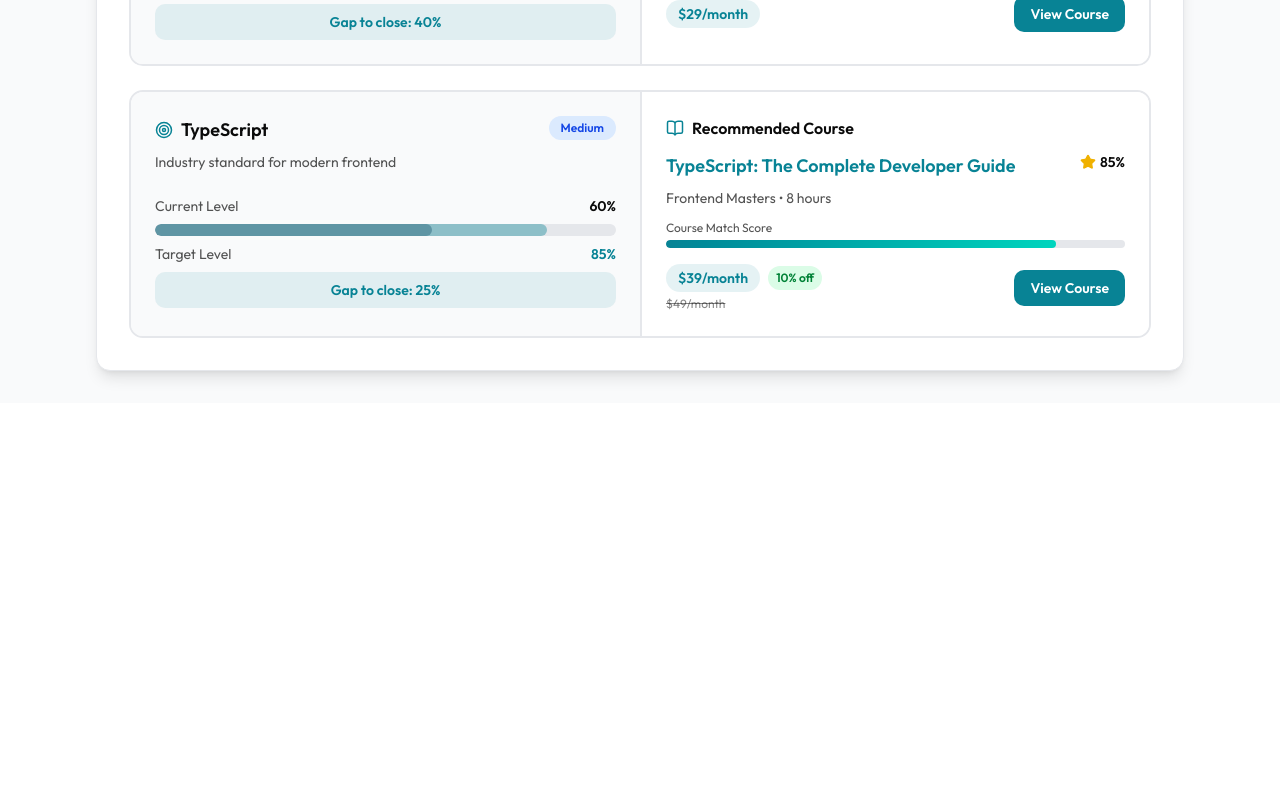
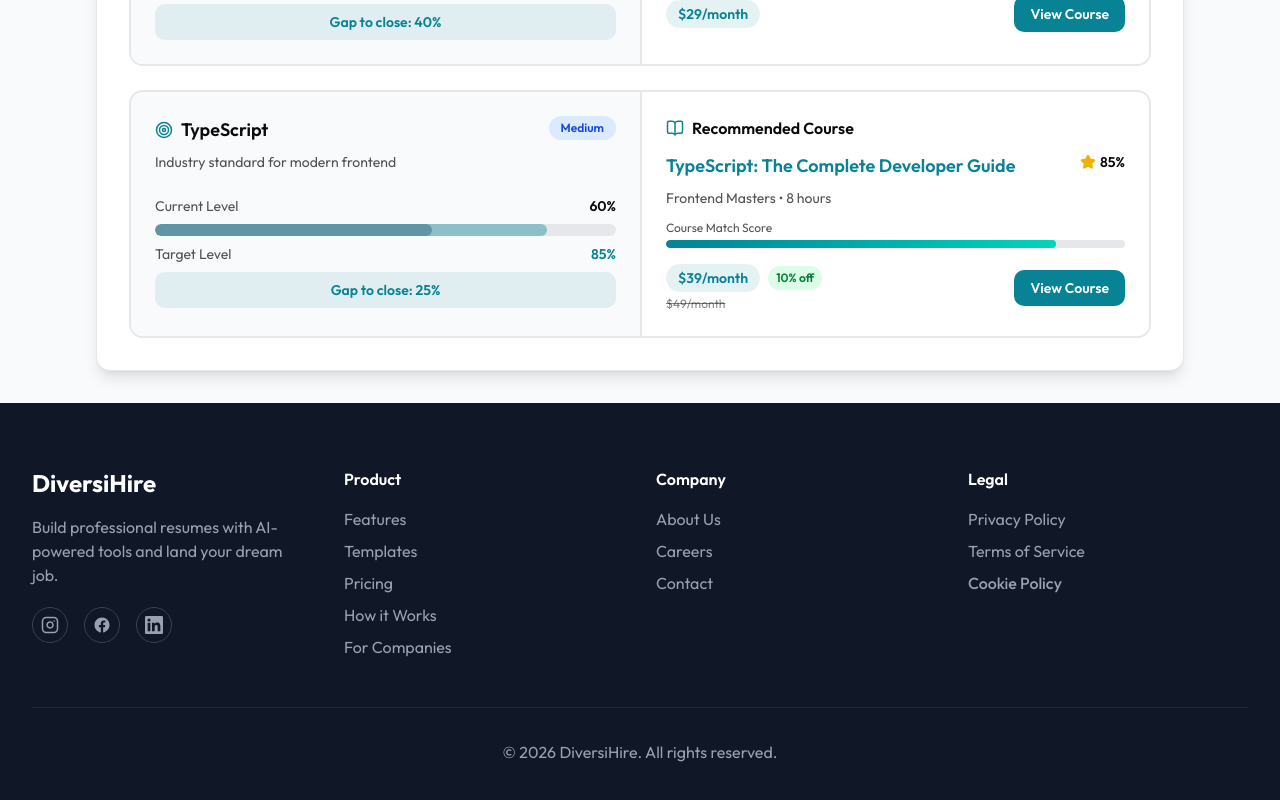
Before and after one commit to emibrahaj/swe302-resumecoverlettergen, a Next.js app in the folder frontend/: page /user/analyze-resume in a window 1280 px wide. Shown: the part 2985-3785 px from the top of the page. Before the commit the page ends 3388 px from the top, so only its background shows below. Built offline with nearby package versions, Linux system fonts and the light colour scheme; no server answers.

Commit message:
fix: added footer
Took 12 minutes

```diff
--- a/frontend/src/app/user/analyze-resume/page.tsx
+++ b/frontend/src/app/user/analyze-resume/page.tsx
@@ -3,6 +3,7 @@
 import { useRouter } from "next/navigation";
 import { ResumeAnalyzer } from "@/src/components/figma/ResumeAnalyzer";
 import { AuthAwareNav } from "@/src/components/figma/AuthAwareNav";
+import {Footer} from "@/src/components/figma/Footer";
 
 export default function ResumeAnalyzerPage() {
   const router = useRouter();
@@ -16,6 +17,7 @@ export default function ResumeAnalyzerPage() {
           onUpgrade={() => router.push("/pricing?from=dashboard")}
         />
       </main>
+        <Footer />
     </>
   );
 }
```
